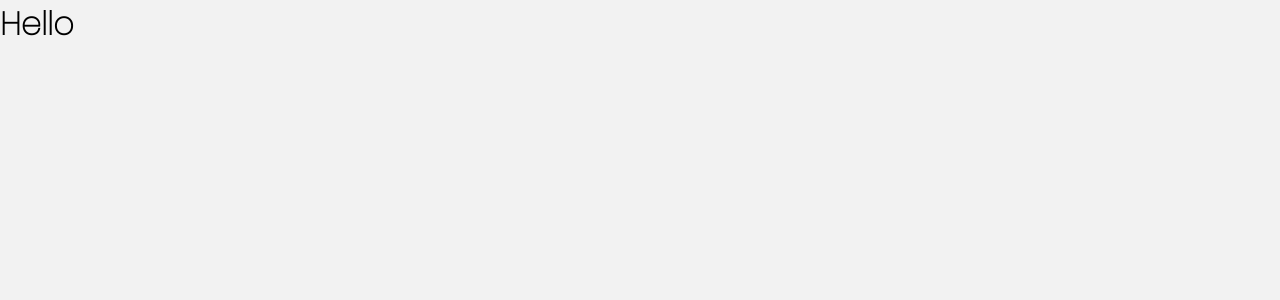
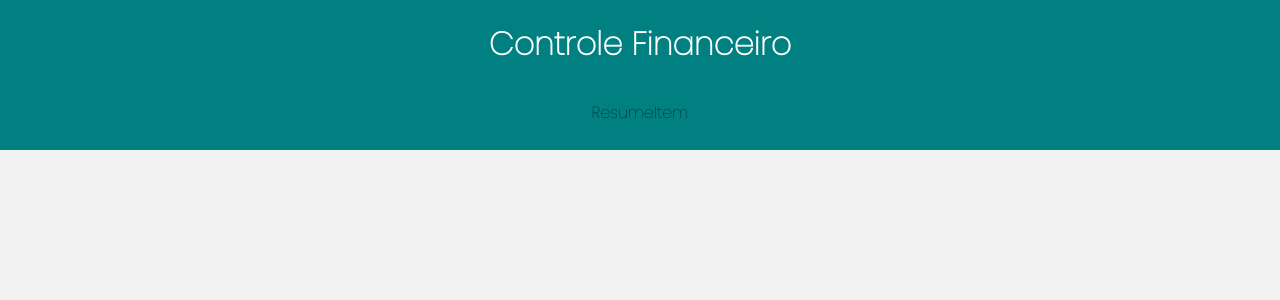
Before and after one commit to RianVitor26/Finances-Control, a React (Create React App) app in the folder app-finance/: page / in a window 1280 px wide. Shown: the top 300 px of the page. Built offline with nearby package versions, Linux system fonts and the light colour scheme.

Commit message:
fix(SRC): corrigindo bug de exportacao mundando para default

```diff
--- a/app-finance/src/App.jsx
+++ b/app-finance/src/App.jsx
@@ -1,10 +1,13 @@
 import React from "react"
 import GlobalStyle from "./styles/global"
+import Header from './components/Header'
+import Resume from "./components/Resume"
 
 const App = () => {
     return (
         <>
-            <h1>Hello</h1>
+            <Header />
+            <Resume />
             <GlobalStyle />
         </>
 
--- a/app-finance/src/components/Header/index.jsx
+++ b/app-finance/src/components/Header/index.jsx
@@ -0,0 +1,16 @@
+import React from 'react'
+import * as C from './styles'
+
+const Header = () => {
+  return (
+    <>
+      <C.Container>
+        <C.Header>
+          <C.Title>Controle Financeiro</C.Title>
+        </C.Header>
+      </C.Container>
+    </>
+  )
+}
+
+export default Header
--- /dev/null
+++ b/app-finance/src/components/Header/styles.js
@@ -0,0 +1,16 @@
+import styled from 'styled-components'
+
+export const Container = styled.div`
+height: 150px;
+text-align: center;
+background: teal;
+`
+
+export const Header = styled.h1`
+color: #fff;
+`
+
+export const Title = styled.div`
+padding-top: 20px;
+color: #fff;
+`
--- /dev/null
+++ b/app-finance/src/components/Resume/index.jsx
@@ -0,0 +1,14 @@
+import React from 'react'
+import * as C from './styles'
+import ResumeItem from '../ResumeItem'
+const Resume = () => {
+  return (
+      <>
+        <C.Container>
+              <ResumeItem/>
+        </C.Container>
+      </>
+  )
+}
+
+export default Resume
--- /dev/null
+++ b/app-finance/src/components/Resume/styles.js
@@ -0,0 +1,11 @@
+import styled from "styled-components";
+
+export const Container = styled.div`
+    max-width: 1120px;
+    width: 98%;
+    margin: 0 auto;
+    display: flex;
+    gap: 20px;
+    margin-top: -50px;
+    justify-content: space-around;
+`
--- /dev/null
+++ b/app-finance/src/components/ResumeItem/index.jsx
@@ -0,0 +1,9 @@
+import React from 'react'
+
+const ResumeItem = () => {
+  return (
+    <div>ResumeItem</div>
+  )
+}
+
+export default ResumeItem
--- /dev/null
+++ b/app-finance/src/components/ResumeItem/styles.js
@@ -0,0 +1,27 @@
+import styled from 'styled-components'
+
+
+export const Container = styled.div`
+  display: flex;
+  flex-direction: column;
+  align-items: center;
+  background-color: #fff;
+  border-radius: 5px;
+  padding: 5px 15px;
+  width: 30%;
+
+  @media (max-width: 750px){
+    width: 20%;
+  }
+
+  p{
+    font-size: 12px;
+  }
+  span{
+    font-size: 20px;
+  }
+
+  svg{
+    display: none;
+  }
+`
```
Also changed, not shown: app-finance/src/components/Header/style.js (deleted).
